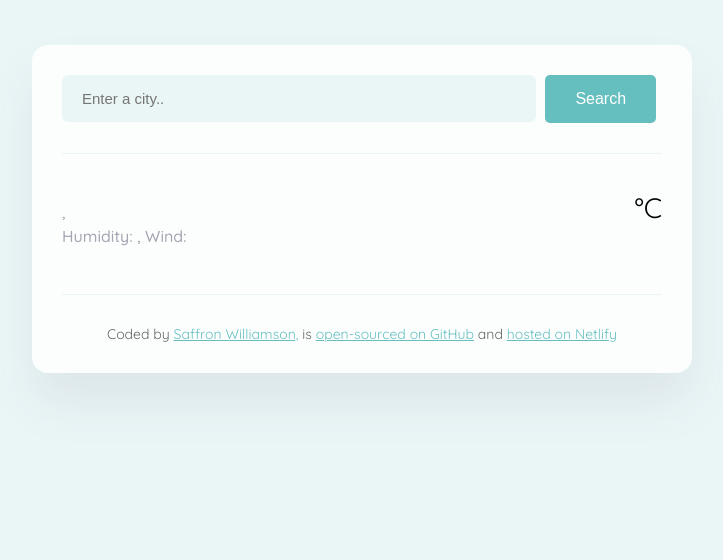
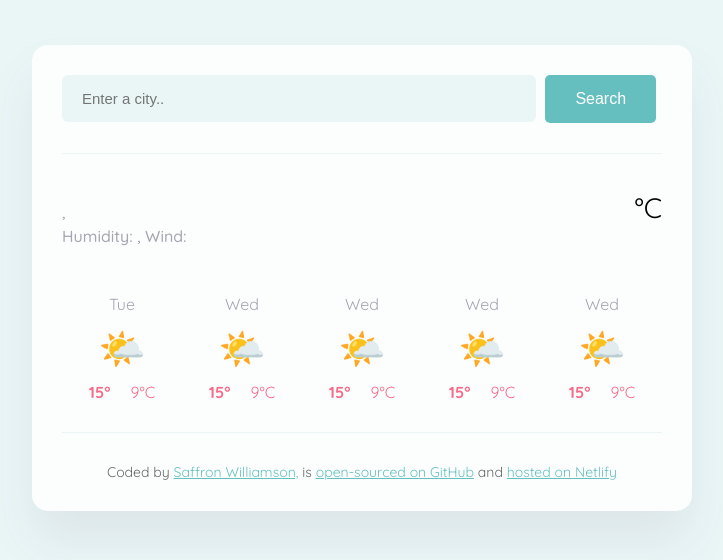
Before and after one commit to SaffronWilliamson/my-new-weather-app, a plain HTML site: page index.html in a window 1280 px wide. Shown: the whole page, without its empty margins (278-1001 px from the left). Drawn offline with nearby package versions, Linux system fonts and the light colour scheme; no server answers.

Commit message:
Added forecast layout

```diff
--- a/index.html
+++ b/index.html
@@ -31,18 +31,74 @@
           <div>
             <h1 class="weather-app-city" id="city"></h1>
             <p class="weather-app-details">
-              <span id="time"></span>, <span id="description"></span>
+              <span id="time"></span>,
+              <span id="description"></span>
               <br />
               Humidity: <strong id="humidity"></strong>, Wind:
               <strong id="wind-speed"></strong>
             </p>
           </div>
           <div class="weather-app-temp-container">
-            <div>
-              <div id="icon"></div>
-            </div>
+            <div id="icon"></div>
             <div class="weather-app-temp" id="temperature"></div>
             <div class="weather-app-unit">°C</div>
+          </div>
+        </div>
+        <div class="weather-forecast">
+
+            <div class="weather-forecast-day">
+            <div class="weather-forecast-date">Tue</div>
+            <div class="weather-forecast-icon">🌤️</div>
+            <div class="weather-forecast-temps">
+              <div class="weather-forecast-temp">
+                <strong>15°</strong>
+              </div>
+              <div class="weather-forecast-temp">9°C</div>
+            </div>
+          </div>
+
+          <div class="weather-forecast-day">
+            <div class="weather-forecast-date">Wed</div>
+            <div class="weather-forecast-icon">🌤️</div>
+            <div class="weather-forecast-temps">
+              <div class="weather-forecast-temp">
+                <strong>15°</strong>
+              </div>
+              <div class="weather-forecast-temp">9°C</div>
+            </div>
+          </div>
+
+          <div class="weather-forecast-day">
+            <div class="weather-forecast-date">Wed</div>
+            <div class="weather-forecast-icon">🌤️</div>
+            <div class="weather-forecast-temps">
+              <div class="weather-forecast-temp">
+                <strong>15°</strong>
+              </div>
+              <div class="weather-forecast-temp">9°C</div>
+            </div>
+          </div>
+
+          <div class="weather-forecast-day">
+            <div class="weather-forecast-date">Wed</div>
+            <div class="weather-forecast-icon">🌤️</div>
+            <div class="weather-forecast-temps">
+              <div class="weather-forecast-temp">
+                <strong>15°</strong>
+              </div>
+              <div class="weather-forecast-temp">9°C</div>
+            </div>
+          </div>
+
+          <div class="weather-forecast-day">
+            <div class="weather-forecast-date">Wed</div>
+            <div class="weather-forecast-icon">🌤️</div>
+            <div class="weather-forecast-temps">
+              <div class="weather-forecast-temp">
+                <strong>15°</strong>
+              </div>
+              <div class="weather-forecast-temp">9°C</div>
+            </div>
           </div>
         </div>
       </main>
--- a/src/style.css
+++ b/src/style.css
@@ -84,6 +84,37 @@ main {
   font-size: 28px;
 }
 
+.weather-forecast {
+  display: flex;
+  justify-content: space-around;
+  margin-top: 30px;
+}
+
+.weather-forecast-date {
+  text-align: center;
+  color: rgba(39, 33, 66, 0.4);
+  font-size: 16px;
+  line-height: 20px;
+  margin-bottom: 10px;
+}
+
+.weather-forecast-icon {
+  font-size: 38px;
+  text-align: center;
+}
+
+.weather-forecast-temps {
+  text-align: center;
+  color: #f76b8a;
+  margin-top: 10px;
+  display: flex;
+  justify-content: center;
+}
+
+.weather-forecast-temp {
+  padding: 0 10px;
+}
+
 footer {
   border-top: 1px solid #eaf6f6;
   padding: 30px 0 0 0;
```
